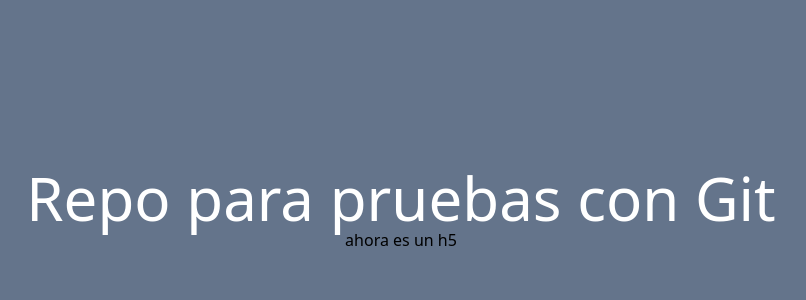
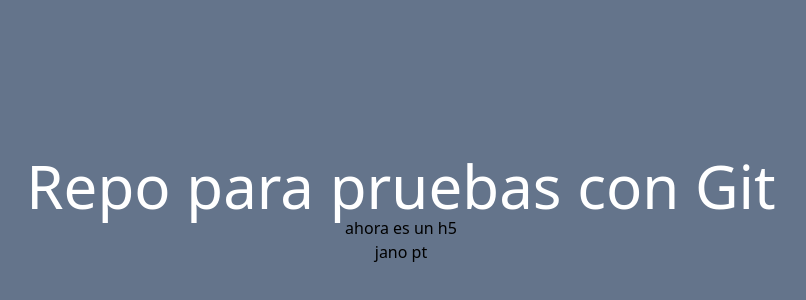
Before and after one commit to r4cun4/gitflow-test, a Vue app: page / in a window 1280 px wide. Shown: the part 190-490 px from the top of the page, without its empty margins (239-1045 px from the left). Built offline with nearby package versions, Linux system fonts and the light colour scheme.

Commit message:
new tag p added

```diff
--- a/src/App.vue
+++ b/src/App.vue
@@ -3,5 +3,6 @@
 
     <h1 class="text-6xl text-white">Repo para pruebas con Git</h1>
     <h5>ahora es un h5</h5>
+    <h6>jano pt</h6>
   </main>
 </template>
```
Also changed, not shown: 1 other file (tests, documents, lock files or other folders).
